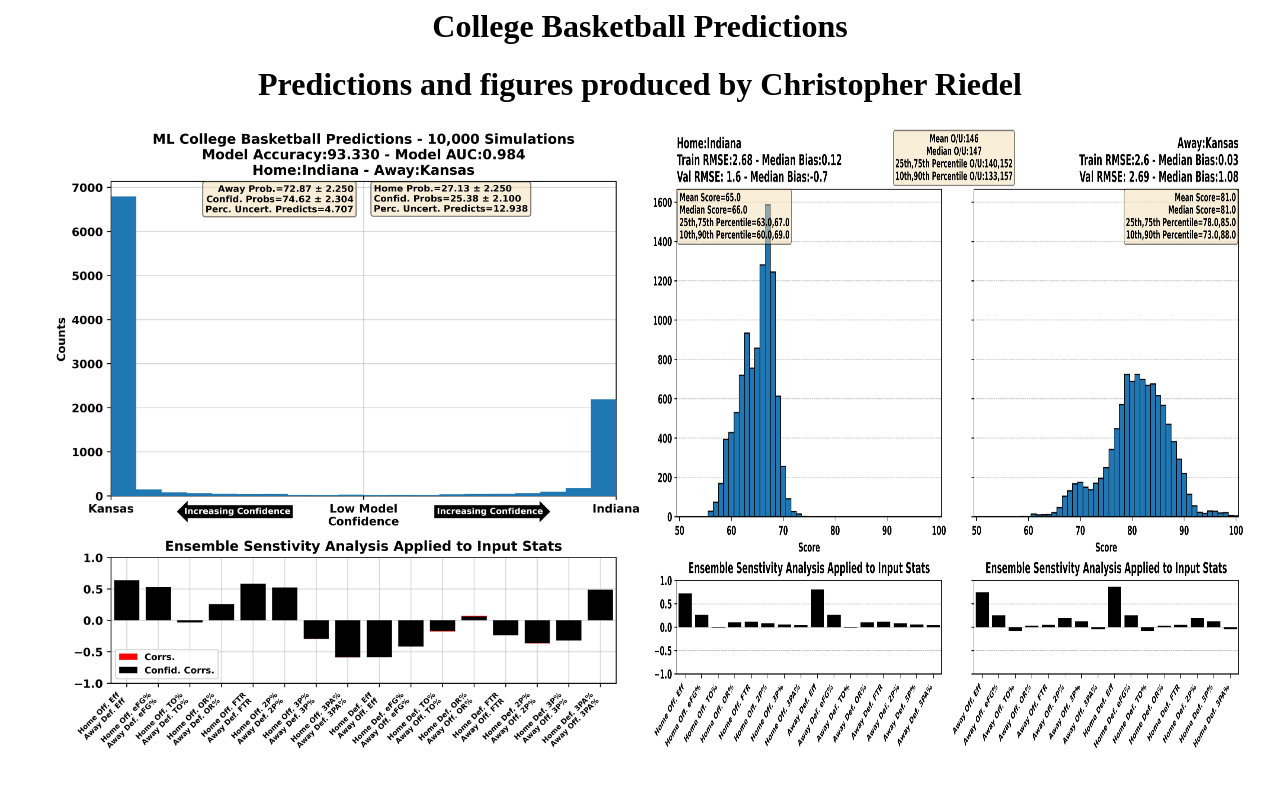
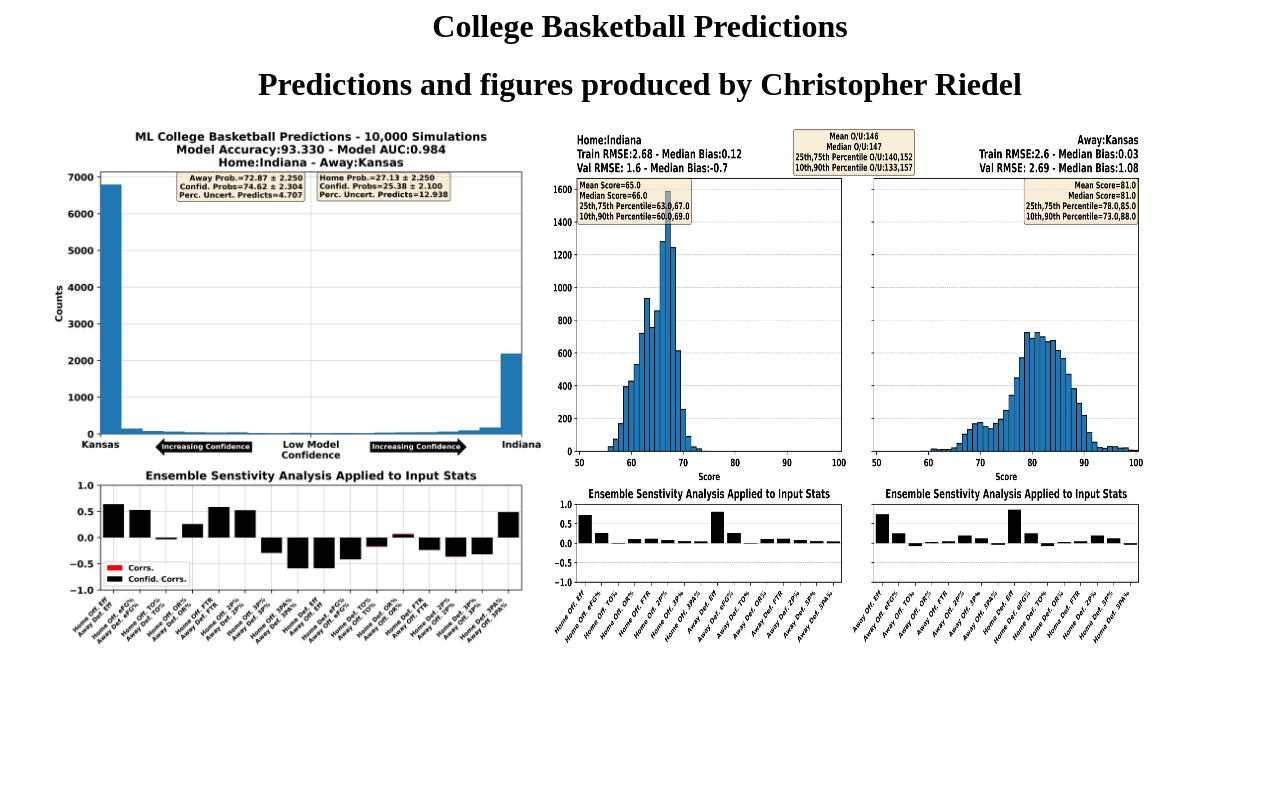
Before and after one commit to criedel40/collegebballpredicts.github.io, a plain HTML site: page 5baa61e4c9b93f3f0682250b6cf8331b7ee68fd8/index.html in a window 1280 px wide. Drawn offline with Linux system fonts and the light colour scheme.

Commit message:
Update figs position

```diff
--- a/5baa61e4c9b93f3f0682250b6cf8331b7ee68fd8/index.html
+++ b/5baa61e4c9b93f3f0682250b6cf8331b7ee68fd8/index.html
@@ -2,8 +2,9 @@
 <h1><center>College Basketball Predictions</center></h1>
 <h1><center>Predictions and figures produced by Christopher Riedel</center></h1>
 </header>
-
+<center>
 <figure class="half" style="display:flex">
-    <img style="width:600px" src="Figs/results_Indiana_Kansas.jpg">
+    <img style="width:500px" src="Figs/results_Indiana_Kansas.jpg">
     <img style="width:600px" src="Figs/scoreprediction_Indiana_Kansas.jpg">
 </figure>
+</center>
```
